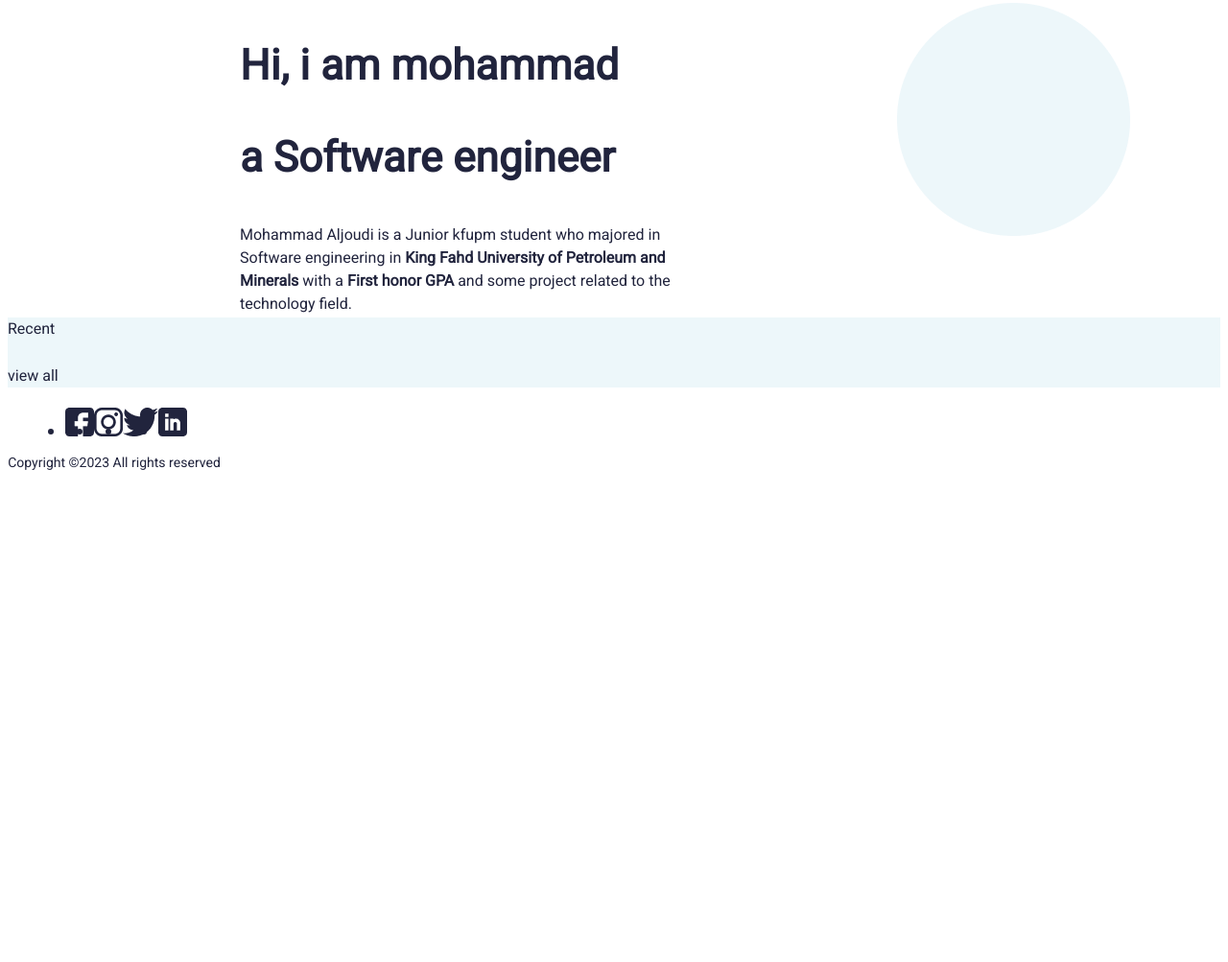
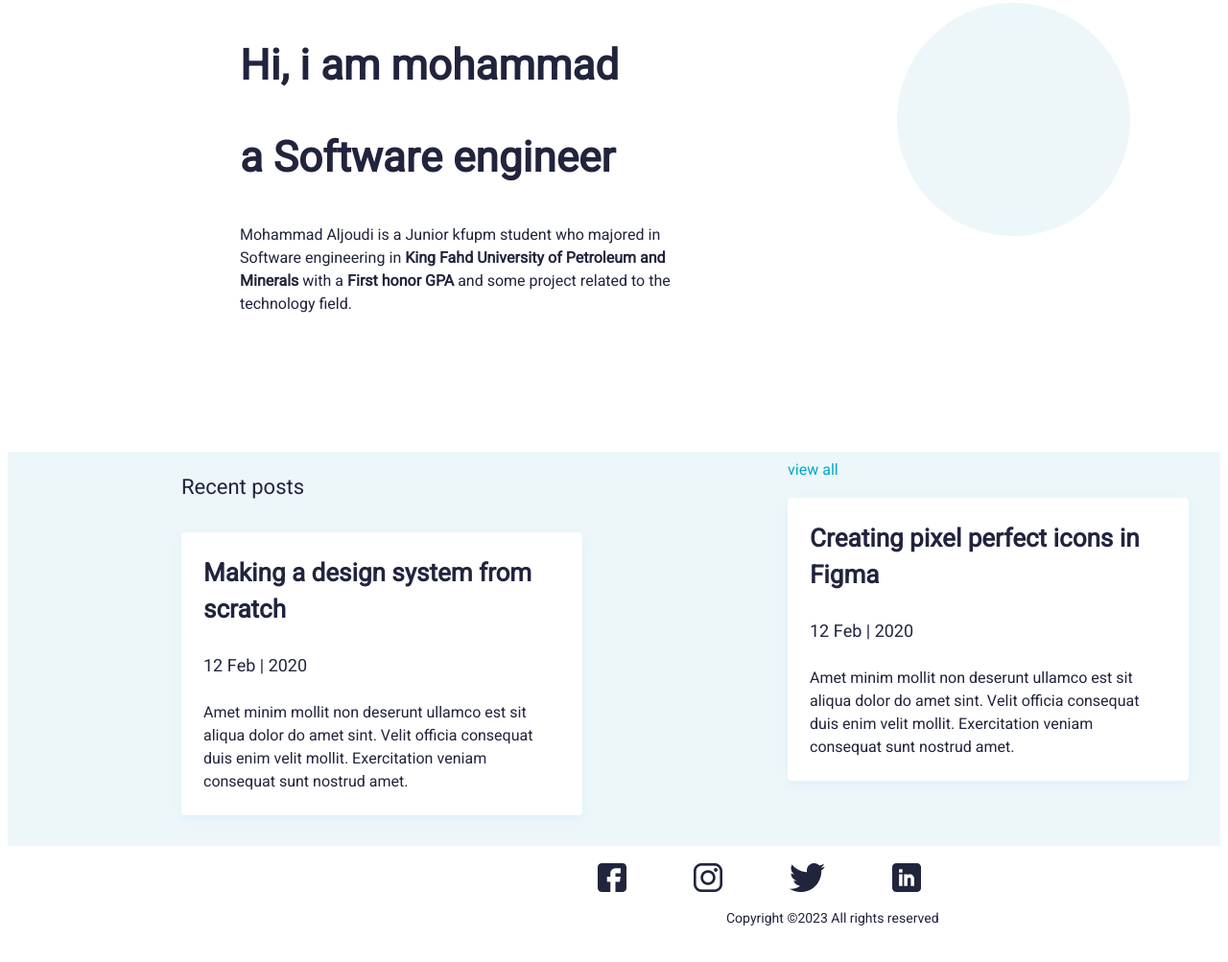
Before and after one commit to Liloiscracked/swe-363-231-3, a plain HTML site: page Second/Home.html in a window 1280 px wide. Shown: the part 289-1292 px from the top of the page at 96% size. Before the commit the page ends 907 px from the top, so only its background shows below. Drawn offline with Linux system fonts and the light colour scheme.

Commit message:
changes in home

```diff
--- a/Second/Home.html
+++ b/Second/Home.html
@@ -31,31 +31,39 @@
             <img src= "../assets/Ellipse 2.png" alt="">
         </section>
     </header>
+
     <div class="content">
         <div class = "side">
-            <p>Recent</p>
+            <p class="navy">Recent posts</p>
             <div class = "box">
-                <h1></h1>
-                <h6></h6>
-                <p></p>
+                <h1 class="project">Making a design system from scratch</h1>
+                <h2 class="details">12 Feb | 2020</h2>
+                <p>Amet minim mollit non deserunt ullamco est sit aliqua dolor do amet sint.
+                     Velit officia consequat duis enim velit mollit.
+                      Exercitation veniam consequat sunt nostrud amet.
+                </p>
             </div>
         </div>
         <div class = "side">
-            <a href="">view all</a>
+            <a href="" class="na">view all</a>
             <div class = "box">
-                <h1></h1>
-                <h6></h6>
-                <p></p>
+                <h1 class = "project">Creating pixel perfect icons in Figma</h1>
+                <h2 class = "details">12 Feb | 2020</h2>
+                <p>Amet minim mollit non deserunt ullamco est sit aliqua dolor do amet sint.
+                     Velit officia consequat duis enim velit mollit.
+                      Exercitation veniam consequat sunt nostrud amet.
+                </p>
             </div>
         </div>
     </div>
 </body>
+<div><h1></h1></div>
 <footer>
     <ul>
-        <li><a href=""><img src="fb.png" alt=""></a></li>
-        <li><a href=""><img src="insta.png" alt=""></a></li>
-        <li><a href=""><img src="Group.png" alt=""></a></li>
-        <li><a href=""><img src="Linkedin.png" alt=""></a></li>
+        <a href=""><img src="fb.png" alt=""></a>
+        <a href=""><img src="insta.png" alt=""></a>
+        <a href=""><img src="Group.png" alt=""></a>
+        <a href=""><img src="Linkedin.png" alt=""></a>
     </ul>
     <p class="copyright">Copyright ©2023 All rights reserved</p>
 </footer>
--- a/Second/styles2.css
+++ b/Second/styles2.css
@@ -3,6 +3,9 @@
     color: var(--Dark-Color, #21243D);
     font-family: Heebo;
     font-style: normal;
+}
+header{
+    padding-bottom: 156px;
 }
 nav{
     display: flex;
@@ -60,8 +63,75 @@ section .brief {
 }
 .content {
     background: #EDF7FA;
+    display: flex;
+    flex-direction: row;
+    justify-content: space-around;
 }
-
+.side{
+    gap: 20px;
+    padding-top: 7px;
+    padding-left: 148px;
+}
+.navy{
+    margin-top: 2px;
+    display: inline;
+    font-size: 22px;
+    font-weight: 400;
+    line-height: 60px;
+}
+.na{
+    margin-right: 0px;
+    width: 208px;
+    height: 20px;
+    flex-shrink: 0;
+    color: var(--Secondry, #00A8CC);
+    text-align: right;
+    font-family: Heebo;
+    font-size: 16px;
+    font-style: normal;
+    font-weight: 400;
+    line-height: normal;
+}
+.box {
+    margin-bottom: 32px;
+    width: 418px;
+    height: 295px;
+    flex-shrink: 0;
+    border-radius: 4px;
+    background: #FFF;
+    box-shadow: 0px 4px 10px 0px rgba(187, 225, 250, 0.25);
+}
+.box p{
+    padding-left: 23px;
+    width: 368px;
+    height: 117px;
+    flex-shrink: 0;
+    font-size: 16px;
+    font-weight: 400;
+    line-height: normal;
+}
+.project{
+    padding-left: 23px;
+    padding-top: 24px;
+    padding-right: 21px;
+    width: 374px;
+    height: 85px;
+    flex-shrink: 0;
+    font-size: 26px;
+    font-style: normal;
+    font-weight: 700;
+    line-height: normal;
+}
+.details{
+    width: 374px;
+    height: 34px;
+    flex-shrink: 0;
+    font-size: 18px;
+    font-style: normal;
+    font-weight: 400;
+    line-height: normal;
+    padding-left:23px;
+}
 footer {
     display: flex;
     flex-direction: column;
@@ -73,9 +143,10 @@ footer {
     top: 1859px
 }
 footer ul {
+    list-style-type: none;
+    padding-left: 65%;
     display:flex;
-    flex-direction: row;
-    justify-content: space-around;
+    justify-content: center;
     align-items: center;
         margin: 0 0 0 20px;
 
@@ -83,9 +154,13 @@ footer ul {
     width: 30px;
     height: 30px;
     flex-shrink: 0;
+}
+footer a {
+    margin: 35px;
+}
 
-}
 .copyright {
+    padding-left: 65%;
     color: var(--Dark, #21243D);
     text-align: center;
     font-family: Heebo;
```
